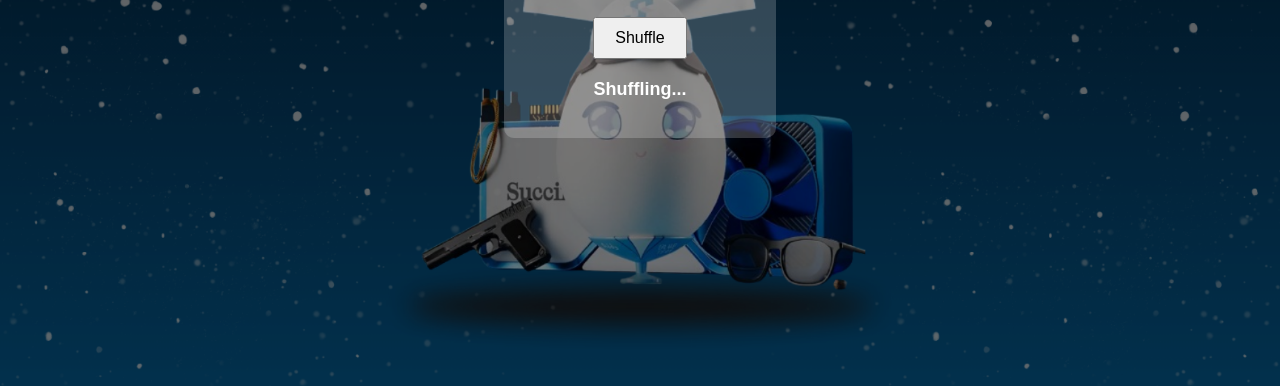
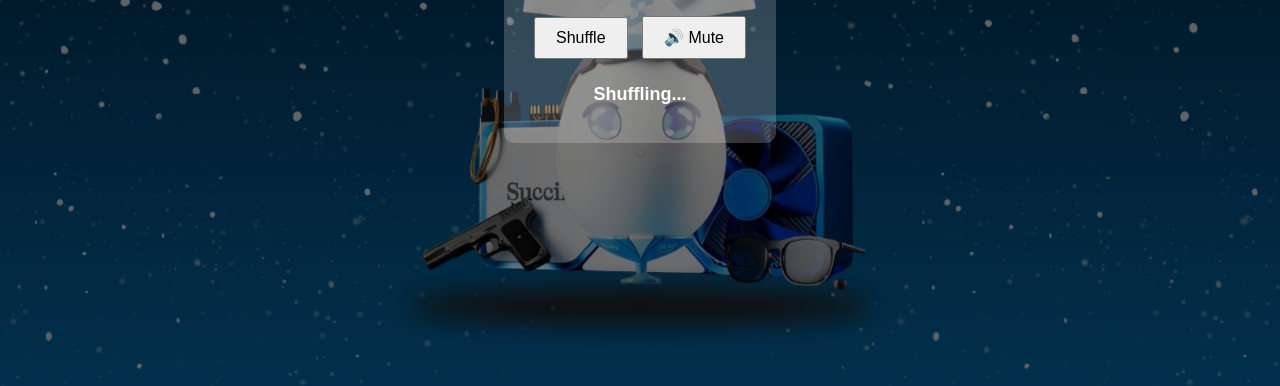
Before and after one commit to clevercall/succinct-shell-game, a plain HTML site: page index.html in a window 1280 px wide. Both pictures are taken after a click on the button "Shuffle". Shown: the part 414-800 px from the top of the page. Drawn offline with Linux system fonts and the light colour scheme.

Commit message:
Update index.html

```diff
--- a/index.html
+++ b/index.html
@@ -2,14 +2,14 @@
 <html lang="en">
   <head>
     <meta charset="UTF-8" />
-  <meta name="viewport" content="width=device-width, initial-scale=1.0"/>
-  <title>Shell Game – Arc Shuffle</title>
+    <meta name="viewport" content="width=device-width, initial-scale=1.0" />
+    <title>Shell Game – Arc Shuffle with Mute</title>
 
     <style>
       body {
         margin: 0;
         font-family: Arial, sans-serif;
-      background: url('background.png') no-repeat center center fixed;
+        background: url("background.png") no-repeat center center fixed;
         background-size: cover;
         display: flex;
         justify-content: center;
@@ -44,7 +44,7 @@
         border-radius: 0 0 30px 30px;
         border: 2px solid #5a3c1f;
         cursor: pointer;
-      box-shadow: inset 0 10px 10px rgba(255,255,255,0.2);
+        box-shadow: inset 0 10px 10px rgba(255, 255, 255, 0.2);
         position: relative;
       }
 
@@ -52,6 +52,7 @@
         padding: 10px 20px;
         font-size: 16px;
         cursor: pointer;
+        margin: 5px;
       }
 
       #result {
@@ -65,7 +66,11 @@
         position: absolute;
         width: 40px;
         height: 55px;
-      background: radial-gradient(ellipse at center, #ffffff 0%, #e0e0e0 100%);
+        background: radial-gradient(
+          ellipse at center,
+          #ffffff 0%,
+          #e0e0e0 100%
+        );
         border-radius: 50% 50% 45% 45%;
         border: 1px solid #ccc;
         z-index: 10;
@@ -78,13 +83,21 @@
       }
 
       @keyframes arcSwap {
-      0% { transform: translateY(0px) translateX(0px); }
-      25% { transform: translateY(-30px) translateX(0px); }
-      75% { transform: translateY(-30px) translateX(var(--dx)); }
-      100% { transform: translateY(0px) translateX(var(--dx)); }
+        0% {
+          transform: translateY(0px) translateX(0px);
+        }
+        25% {
+          transform: translateY(-30px) translateX(0px);
+        }
+        75% {
+          transform: translateY(-30px) translateX(var(--dx));
+        }
+        100% {
+          transform: translateY(0px) translateX(var(--dx));
+        }
       }
 
-    @media(max-width: 600px) {
+      @media (max-width: 600px) {
         .cups {
           gap: 10px;
         }
@@ -110,6 +123,7 @@
         <div class="cup" id="cup3"></div>
       </div>
       <button id="shuffleBtn">Shuffle</button>
+      <button id="muteBtn">🔊 Mute</button>
       <p id="result"></p>
     </div>
 
@@ -117,60 +131,76 @@
     <audio id="bgMusic" src="bg-music.mp3" loop></audio>
 
     <script>
-    const cupsContainer = document.getElementById('cupsContainer');
+      const cupsContainer = document.getElementById("cupsContainer");
+      const bgMusic = document.getElementById("bgMusic");
+      const muteBtn = document.getElementById("muteBtn");
       let eggPosition = null;
       let isShuffling = false;
+      let isMuted = false;
 
-    document.getElementById('shuffleBtn').addEventListener('click', shuffle);
-    document.getElementById('cup1').addEventListener('click', () => checkCup(1));
-    document.getElementById('cup2').addEventListener('click', () => checkCup(2));
-    document.getElementById('cup3').addEventListener('click', () => checkCup(3));
+      document.getElementById("shuffleBtn").addEventListener("click", shuffle);
+      muteBtn.addEventListener("click", toggleMute);
+      document
+        .getElementById("cup1")
+        .addEventListener("click", () => checkCup(1));
+      document
+        .getElementById("cup2")
+        .addEventListener("click", () => checkCup(2));
+      document
+        .getElementById("cup3")
+        .addEventListener("click", () => checkCup(3));
+
+      function toggleMute() {
+        isMuted = !isMuted;
+        bgMusic.muted = isMuted;
+        muteBtn.textContent = isMuted ? "🔇 Unmute" : "🔊 Mute";
+      }
 
       function shuffle() {
         if (isShuffling) return;
 
-      const music = document.getElementById('bgMusic');
-      if (music.paused) {
-        music.play();
-        music.volume = 0.5;
+        if (bgMusic.paused && !isMuted) {
+          bgMusic.play();
+          bgMusic.volume = 0.5;
         }
 
         isShuffling = true;
-      document.getElementById('result').textContent = "Placing egg...";
+        document.getElementById("result").textContent = "Placing egg...";
 
-      const existingEgg = document.getElementById('egg');
+        const existingEgg = document.getElementById("egg");
         if (existingEgg) existingEgg.remove();
 
         eggPosition = Math.floor(Math.random() * 3) + 1;
 
         placeEggAnimation(eggPosition, () => {
-        document.getElementById('result').textContent = "Shuffling...";
+          document.getElementById("result").textContent = "Shuffling...";
           startShuffle(() => {
             isShuffling = false;
-          document.getElementById('result').textContent = "Shuffling done. Pick a cup!";
+            document.getElementById("result").textContent =
+              "Shuffling done. Pick a cup!";
           });
         });
       }
 
       function placeEggAnimation(cupNumber, callback) {
         const cup = document.getElementById(`cup${cupNumber}`);
-      const egg = document.createElement('div');
+        const egg = document.createElement("div");
         egg.id = "egg";
         egg.className = "egg";
         document.body.appendChild(egg);
 
         const cupRect = cup.getBoundingClientRect();
-      egg.style.left = `${cupRect.left + cupRect.width/2 - 20}px`;
+        egg.style.left = `${cupRect.left + cupRect.width / 2 - 20}px`;
         egg.style.top = `${cupRect.top - 60}px`; // start above
 
         egg.style.visibility = "visible";
 
         setTimeout(() => {
-        egg.style.top = `${cupRect.top + cupRect.height/2 - 27}px`;
+          egg.style.top = `${cupRect.top + cupRect.height / 2 - 27}px`;
         }, 100);
 
         setTimeout(() => {
-        egg.style.visibility = "hidden"; // hide egg before shuffling
+          egg.style.visibility = "hidden";
           callback();
         }, 700);
       }
@@ -180,7 +210,7 @@
         const max = 5;
 
         function singleShuffle() {
-        const cups = Array.from(document.querySelectorAll('.cup'));
+          const cups = Array.from(document.querySelectorAll(".cup"));
           const i = Math.floor(Math.random() * cups.length);
           let j = Math.floor(Math.random() * cups.length);
           while (i === j) j = Math.floor(Math.random() * cups.length);
@@ -190,18 +220,17 @@
 
           const cup1Rect = cup1.getBoundingClientRect();
           const cup2Rect = cup2.getBoundingClientRect();
+          const dx = cup2Rect.left - cup1Rect.left + "px";
 
-        const dx = cup2Rect.left - cup1Rect.left + 'px';
+          cup1.style.setProperty("--dx", dx);
+          cup2.style.setProperty("--dx", "-" + dx);
 
-        cup1.style.setProperty('--dx', dx);
-        cup2.style.setProperty('--dx', '-' + dx);
-
-        cup1.classList.add('arc-move');
-        cup2.classList.add('arc-move');
+          cup1.classList.add("arc-move");
+          cup2.classList.add("arc-move");
 
           setTimeout(() => {
-          cup1.classList.remove('arc-move');
-          cup2.classList.remove('arc-move');
+            cup1.classList.remove("arc-move");
+            cup2.classList.remove("arc-move");
 
             if (cup1.nextSibling === cup2) {
               cupsContainer.insertBefore(cup2, cup1);
@@ -223,26 +252,30 @@
 
       function checkCup(selectedCup) {
         if (isShuffling) {
-        document.getElementById('result').textContent = "Wait for shuffle to finish!";
+          document.getElementById("result").textContent =
+            "Wait for shuffle to finish!";
           return;
         }
         if (eggPosition === null) {
-        document.getElementById('result').textContent = "Please shuffle first!";
+          document.getElementById("result").textContent =
+            "Please shuffle first!";
           return;
         }
 
-      const egg = document.getElementById('egg');
+        const egg = document.getElementById("egg");
         const correctCupEl = document.getElementById(`cup${eggPosition}`);
         const cupRect = correctCupEl.getBoundingClientRect();
 
-      egg.style.left = `${cupRect.left + cupRect.width/2 - 20}px`;
-      egg.style.top = `${cupRect.top + cupRect.height/2 - 27}px`;
+        egg.style.left = `${cupRect.left + cupRect.width / 2 - 20}px`;
+        egg.style.top = `${cupRect.top + cupRect.height / 2 - 27}px`;
         egg.style.visibility = "visible";
 
         if (selectedCup === eggPosition) {
-        document.getElementById('result').textContent = "🎉 You found the egg! You win!";
+          document.getElementById("result").textContent =
+            "🎉 You found the egg! You win!";
         } else {
-        document.getElementById('result').textContent = "❌ Wrong cup. The egg was here.";
+          document.getElementById("result").textContent =
+            "❌ Wrong cup. The egg was here.";
         }
       }
     </script>
```
Lines whose indentation alone changed are shown as unchanged.
